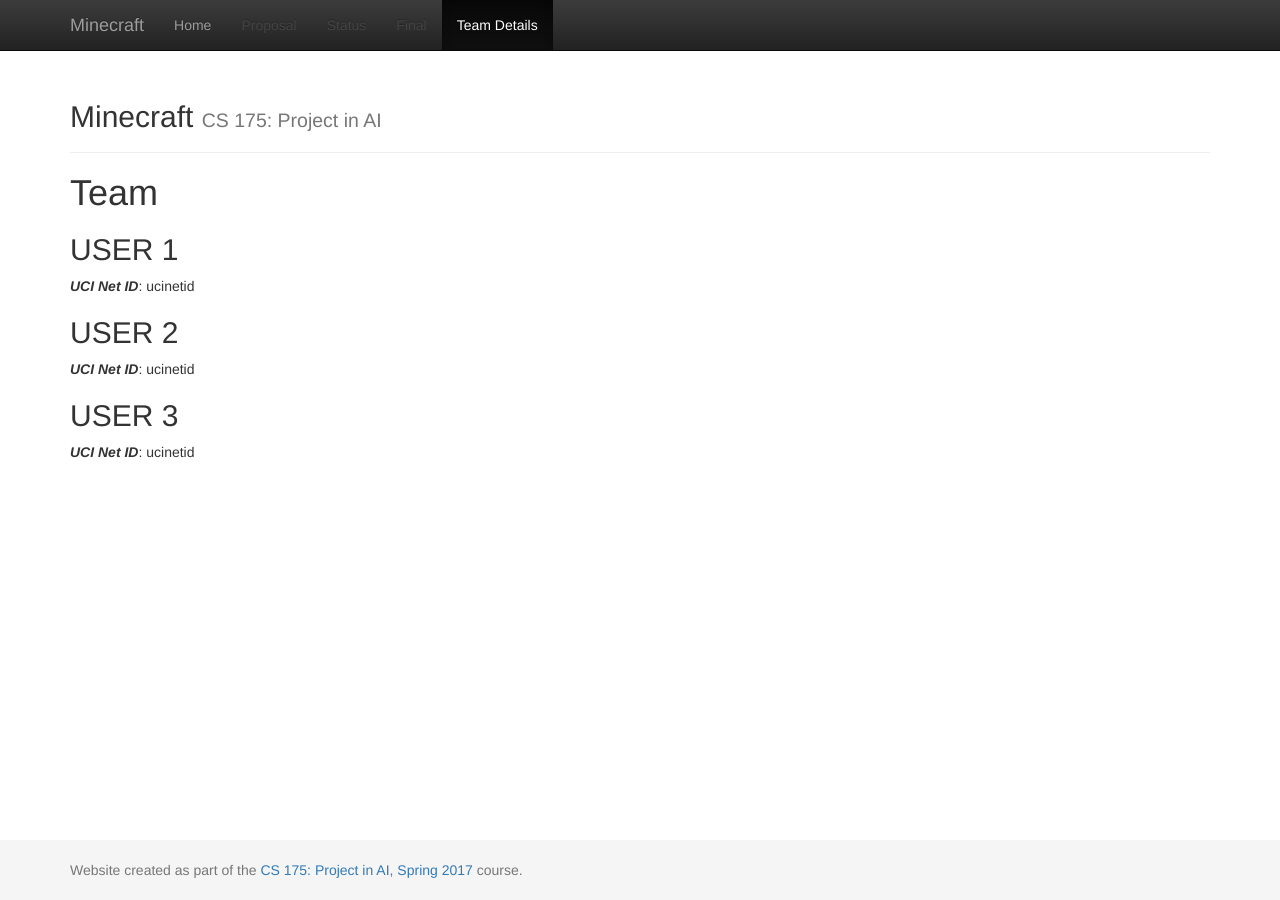
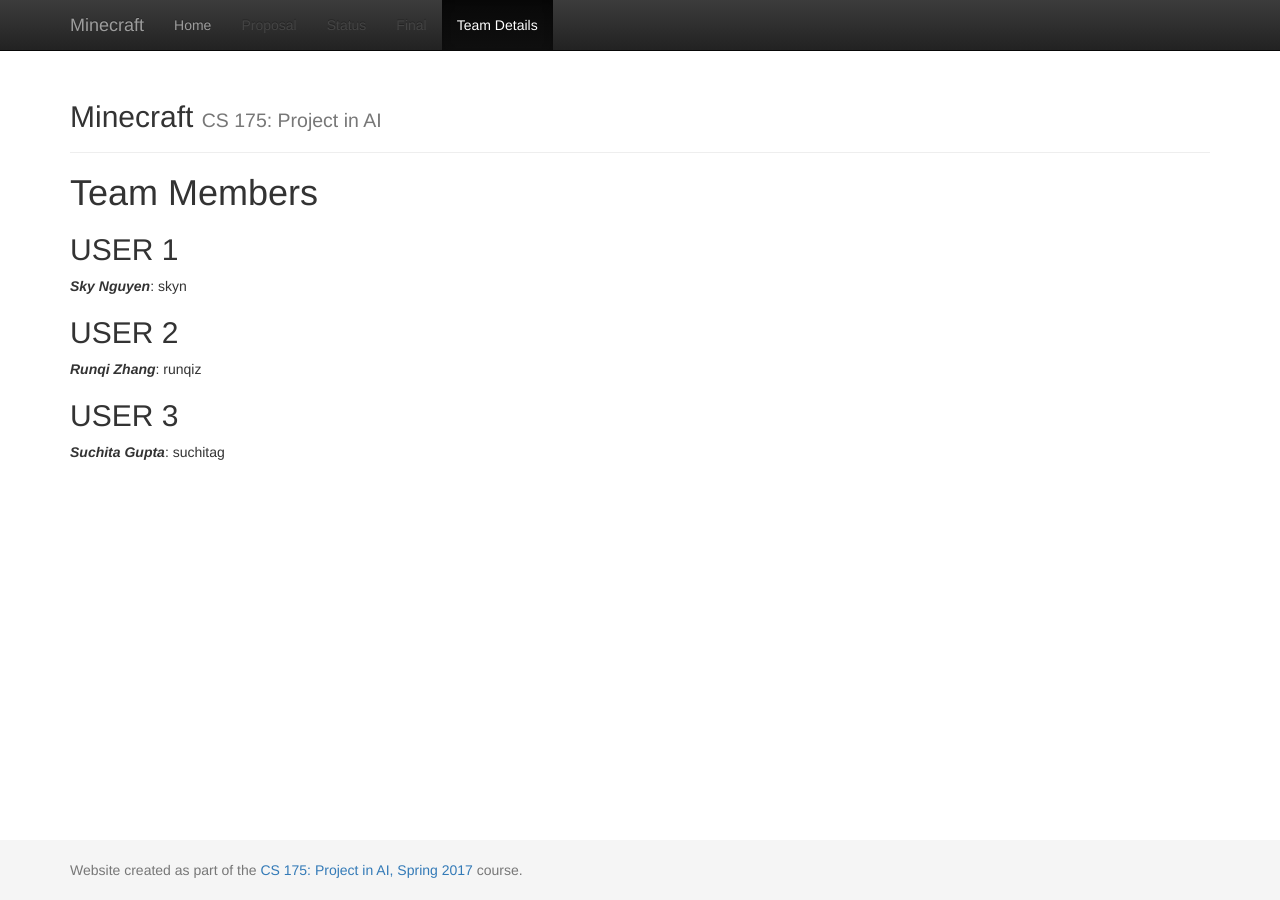
Before and after one commit to SGupta-9/cs175group5, a Jekyll site: the page built from docs/team.md, in a window 1280 px wide. Built offline with Jekyll 4.4.1, drawn with Linux system fonts in a browser that asks for light colours.

Commit message:
Update team.md

```diff
--- a/docs/team.md
+++ b/docs/team.md
@@ -3,14 +3,14 @@ layout: default
 title:  Team
 ---
 
-# {{ page.title }}
+# Team Members
 
 
 ## USER 1
-***UCI Net ID***: ucinetid
+***Sky Nguyen***: skyn
 
 ## USER 2
-***UCI Net ID***: ucinetid
+***Runqi Zhang***: runqiz
 
 ## USER 3
-***UCI Net ID***: ucinetid
+***Suchita Gupta***: suchitag
```
